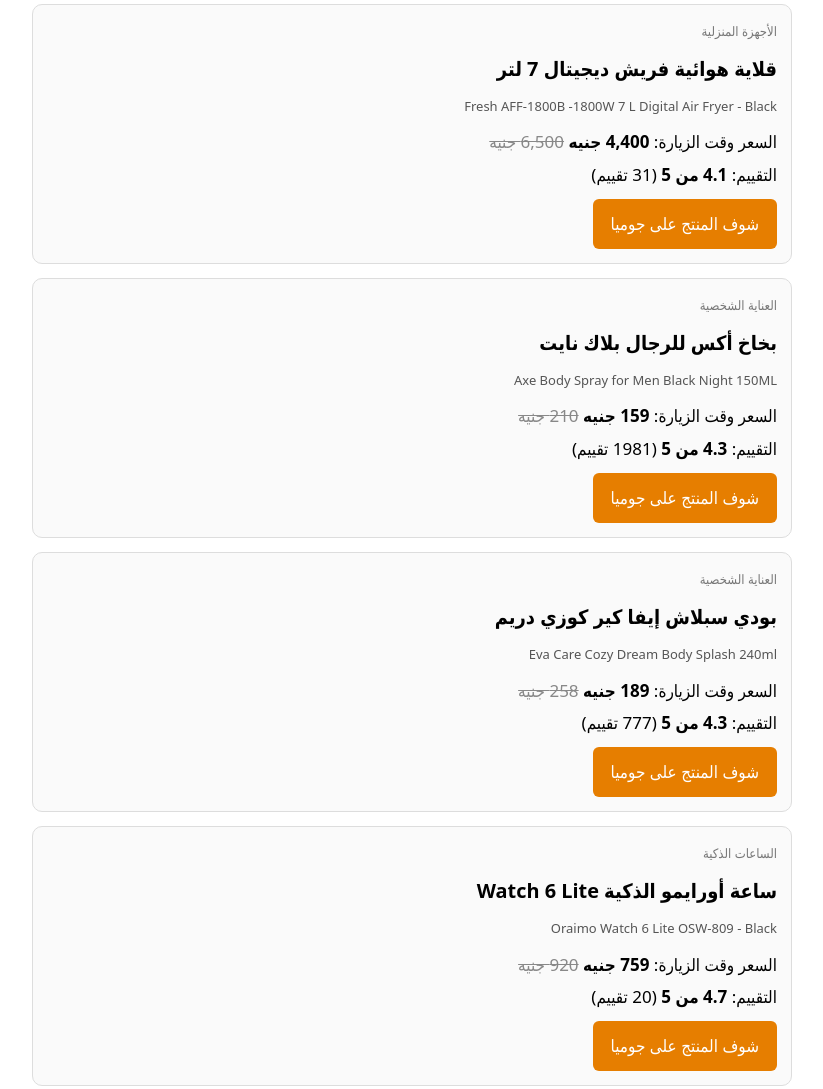
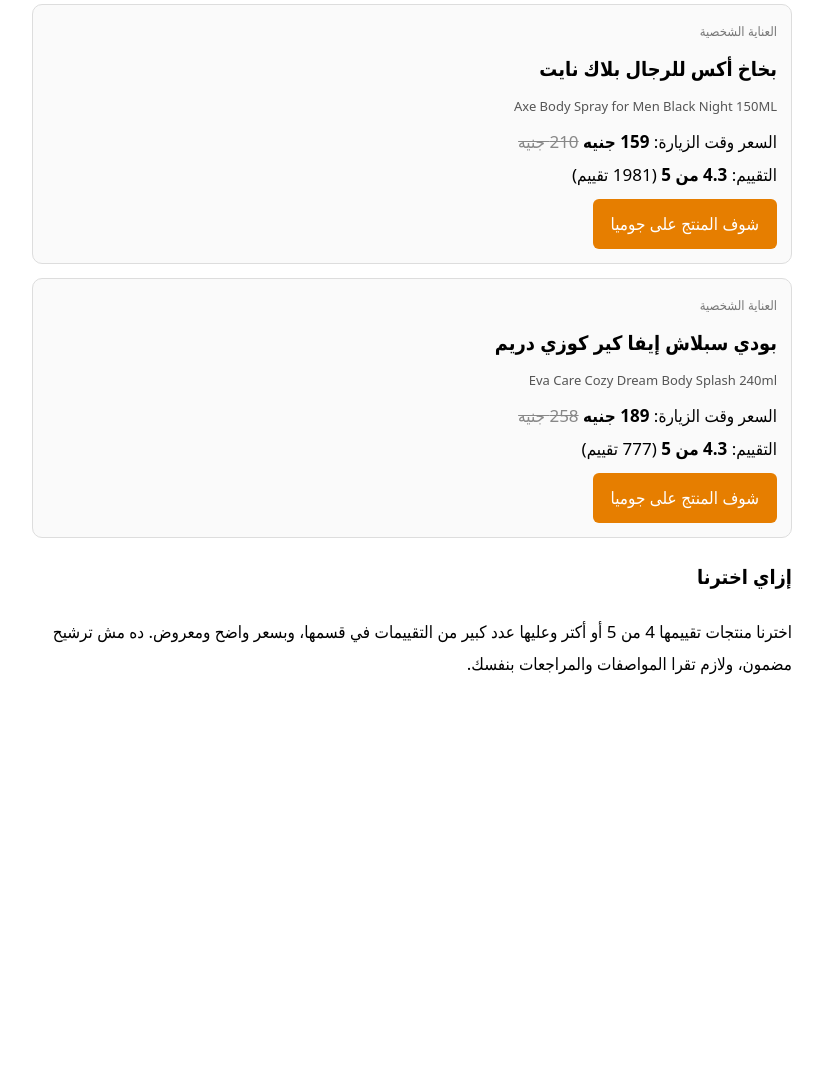
Before and after one commit to inmu175-commits/inmu175-commits.github.io, a plain HTML site: page egypt-deals/index.html in a window 1280 px wide. Shown: the part 1438-2527 px from the top of the page, without its empty margins (228-1051 px from the left). After the commit the page ends 2151 px from the top, so only its background shows below. Drawn offline with Linux system fonts and the light colour scheme.

Commit message:
Update index.html

```diff
--- a/egypt-deals/index.html
+++ b/egypt-deals/index.html
@@ -7,56 +7,44 @@
 <h1>دليل العروض المصري</h1>
 <p>موقع بيعرض منتجات مختارة من متاجر مصرية بالأسعار والتقييمات اللي بنشوفها على صفحات المتجر. المدونة: <a href="https://egyptdealsguide.blogspot.com">egyptdealsguide.blogspot.com</a></p>
 <div dir="rtl" style="text-align:right;font-size:17px;line-height:1.9">
-<p style="background:#fff3cd;padding:10px;border-radius:6px">تنبيه: بعض الروابط هنا ممكن تكون روابط إحالة، وممكن آخد عمولة صغيرة لو اشتريت من خلالها، من غير أي تكلفة إضافية عليك.</p>
+<p style="background:#fff3cd;padding:10px;border-radius:6px">تنبيه: أزرار جوميا هنا روابط إحالة (برنامج JForce من جوميا). لو اشتريت من خلالها ممكن آخد عمولة، من غير أي تكلفة إضافية عليك.</p>
 <p>اخترنا لك منتجات من صفحات جوميا مصر الأعلى تقييماً وعدد تقييمات، بأسعارها اللي شفناها يوم 26 نوفمبر 2026. الأسعار بتتغير، فتأكد من السعر في الصفحة قبل الشراء.</p>
 <div style="border:1px solid #ddd;border-radius:10px;padding:14px;margin:14px 0;background:#fafafa">
 <div style="font-size:13px;color:#777">الأحذية الرياضية</div>
 <h3 style="margin:6px 0">حذاء رياضي جلد رجالي</h3>
 <div style="direction:ltr;text-align:right;color:#555;font-size:13px">Activ Leather Low Cut Sneakers White &amp; Red</div>
 <p style="margin:8px 0">السعر وقت الزيارة: <b>699 جنيه</b> <s style="color:#888">1,299 جنيه</s><br>التقييم: <b>4.3 من 5</b> (346 تقييم)</p>
-<a href="https://www.jumia.com.eg/activ-leather-low-cut-sneakers-white-red-132388904.html" rel="nofollow sponsored noopener" target="_blank" style="display:inline-block;background:#e67e00;color:#fff;padding:9px 18px;border-radius:6px;text-decoration:none">شوف المنتج على جوميا</a>
+<a href="https://jmia.io/s8Oi6Ks" rel="nofollow sponsored noopener" target="_blank" style="display:inline-block;background:#e67e00;color:#fff;padding:9px 18px;border-radius:6px;text-decoration:none">شوف المنتج على جوميا</a>
 </div><div style="border:1px solid #ddd;border-radius:10px;padding:14px;margin:14px 0;background:#fafafa">
 <div style="font-size:13px;color:#777">الأحذية الرياضية</div>
 <h3 style="margin:6px 0">حذاء رياضي للجنسين أبيض</h3>
 <div style="direction:ltr;text-align:right;color:#555;font-size:13px">Activ White Perforated Lace Up Unisext Sneaker</div>
 <p style="margin:8px 0">السعر وقت الزيارة: <b>799 جنيه</b> <s style="color:#888">1,999 جنيه</s><br>التقييم: <b>4.4 من 5</b> (467 تقييم)</p>
-<a href="https://www.jumia.com.eg/activ-white-perforated-lace-up-unisext-sneaker-134916295.html" rel="nofollow sponsored noopener" target="_blank" style="display:inline-block;background:#e67e00;color:#fff;padding:9px 18px;border-radius:6px;text-decoration:none">شوف المنتج على جوميا</a>
+<a href="https://jmia.io/2Oah34E" rel="nofollow sponsored noopener" target="_blank" style="display:inline-block;background:#e67e00;color:#fff;padding:9px 18px;border-radius:6px;text-decoration:none">شوف المنتج على جوميا</a>
 </div><div style="border:1px solid #ddd;border-radius:10px;padding:14px;margin:14px 0;background:#fafafa">
 <div style="font-size:13px;color:#777">الأحذية الرياضية</div>
 <h3 style="margin:6px 0">حذاء رياضي للجنسين أسود</h3>
 <div style="direction:ltr;text-align:right;color:#555;font-size:13px">Activ Black Perforated Lace Up Unisext Sneaker</div>
 <p style="margin:8px 0">السعر وقت الزيارة: <b>799 جنيه</b> <s style="color:#888">1,999 جنيه</s><br>التقييم: <b>4.5 من 5</b> (223 تقييم)</p>
-<a href="https://www.jumia.com.eg/activ-black-perforated-lace-up-unisext-sneaker-135025022.html" rel="nofollow sponsored noopener" target="_blank" style="display:inline-block;background:#e67e00;color:#fff;padding:9px 18px;border-radius:6px;text-decoration:none">شوف المنتج على جوميا</a>
+<a href="https://jmia.io/yC2ZSRz" rel="nofollow sponsored noopener" target="_blank" style="display:inline-block;background:#e67e00;color:#fff;padding:9px 18px;border-radius:6px;text-decoration:none">شوف المنتج على جوميا</a>
 </div><div style="border:1px solid #ddd;border-radius:10px;padding:14px;margin:14px 0;background:#fafafa">
 <div style="font-size:13px;color:#777">الأجهزة المنزلية</div>
 <h3 style="margin:6px 0">قلاية هوائية فيليبس XL</h3>
 <div style="direction:ltr;text-align:right;color:#555;font-size:13px">Philips HD9270 Essential Airfryer XL - 2000 Watts</div>
 <p style="margin:8px 0">السعر وقت الزيارة: <b>6,849 جنيه</b> <s style="color:#888">12,999 جنيه</s><br>التقييم: <b>4.3 من 5</b> (523 تقييم)</p>
-<a href="https://www.jumia.com.eg/philips-hd9270-essential-airfryer-xl-2000-watts-22496387.html" rel="nofollow sponsored noopener" target="_blank" style="display:inline-block;background:#e67e00;color:#fff;padding:9px 18px;border-radius:6px;text-decoration:none">شوف المنتج على جوميا</a>
-</div><div style="border:1px solid #ddd;border-radius:10px;padding:14px;margin:14px 0;background:#fafafa">
-<div style="font-size:13px;color:#777">الأجهزة المنزلية</div>
-<h3 style="margin:6px 0">قلاية هوائية فريش ديجيتال 7 لتر</h3>
-<div style="direction:ltr;text-align:right;color:#555;font-size:13px">Fresh AFF-1800B -1800W 7 L Digital Air Fryer - Black</div>
-<p style="margin:8px 0">السعر وقت الزيارة: <b>4,400 جنيه</b> <s style="color:#888">6,500 جنيه</s><br>التقييم: <b>4.1 من 5</b> (31 تقييم)</p>
-<a href="https://www.jumia.com.eg/aff-1800b-1800w-5.5l-digital-air-fryer-black-fresh-mpg3851272.html" rel="nofollow sponsored noopener" target="_blank" style="display:inline-block;background:#e67e00;color:#fff;padding:9px 18px;border-radius:6px;text-decoration:none">شوف المنتج على جوميا</a>
+<a href="https://jmia.io/djsROsI" rel="nofollow sponsored noopener" target="_blank" style="display:inline-block;background:#e67e00;color:#fff;padding:9px 18px;border-radius:6px;text-decoration:none">شوف المنتج على جوميا</a>
 </div><div style="border:1px solid #ddd;border-radius:10px;padding:14px;margin:14px 0;background:#fafafa">
 <div style="font-size:13px;color:#777">العناية الشخصية</div>
 <h3 style="margin:6px 0">بخاخ أكس للرجال بلاك نايت</h3>
 <div style="direction:ltr;text-align:right;color:#555;font-size:13px">Axe Body Spray for Men Black Night 150ML</div>
 <p style="margin:8px 0">السعر وقت الزيارة: <b>159 جنيه</b> <s style="color:#888">210 جنيه</s><br>التقييم: <b>4.3 من 5</b> (1981 تقييم)</p>
-<a href="https://www.jumia.com.eg/body-spray-for-men-black-night-150ml-axe-mpg3840660.html" rel="nofollow sponsored noopener" target="_blank" style="display:inline-block;background:#e67e00;color:#fff;padding:9px 18px;border-radius:6px;text-decoration:none">شوف المنتج على جوميا</a>
+<a href="https://jmia.io/NPw6FKj" rel="nofollow sponsored noopener" target="_blank" style="display:inline-block;background:#e67e00;color:#fff;padding:9px 18px;border-radius:6px;text-decoration:none">شوف المنتج على جوميا</a>
 </div><div style="border:1px solid #ddd;border-radius:10px;padding:14px;margin:14px 0;background:#fafafa">
 <div style="font-size:13px;color:#777">العناية الشخصية</div>
 <h3 style="margin:6px 0">بودي سبلاش إيفا كير كوزي دريم</h3>
 <div style="direction:ltr;text-align:right;color:#555;font-size:13px">Eva Care Cozy Dream Body Splash 240ml</div>
 <p style="margin:8px 0">السعر وقت الزيارة: <b>189 جنيه</b> <s style="color:#888">258 جنيه</s><br>التقييم: <b>4.3 من 5</b> (777 تقييم)</p>
-<a href="https://www.jumia.com.eg/eva-care-cozy-dream-body-splash-240ml-39047509.html" rel="nofollow sponsored noopener" target="_blank" style="display:inline-block;background:#e67e00;color:#fff;padding:9px 18px;border-radius:6px;text-decoration:none">شوف المنتج على جوميا</a>
-</div><div style="border:1px solid #ddd;border-radius:10px;padding:14px;margin:14px 0;background:#fafafa">
-<div style="font-size:13px;color:#777">الساعات الذكية</div>
-<h3 style="margin:6px 0">ساعة أورايمو الذكية Watch 6 Lite</h3>
-<div style="direction:ltr;text-align:right;color:#555;font-size:13px">Oraimo Watch 6 Lite OSW-809 - Black</div>
-<p style="margin:8px 0">السعر وقت الزيارة: <b>759 جنيه</b> <s style="color:#888">920 جنيه</s><br>التقييم: <b>4.7 من 5</b> (20 تقييم)</p>
-<a href="https://www.jumia.com.eg/oraimo-watch-6-lite-osw-809-black-134713925.html" rel="nofollow sponsored noopener" target="_blank" style="display:inline-block;background:#e67e00;color:#fff;padding:9px 18px;border-radius:6px;text-decoration:none">شوف المنتج على جوميا</a>
+<a href="https://jmia.io/HpuNPx8" rel="nofollow sponsored noopener" target="_blank" style="display:inline-block;background:#e67e00;color:#fff;padding:9px 18px;border-radius:6px;text-decoration:none">شوف المنتج على جوميا</a>
 </div>
 <h3>إزاي اخترنا</h3>
 <p>اخترنا منتجات تقييمها 4 من 5 أو أكتر وعليها عدد كبير من التقييمات في قسمها، وبسعر واضح ومعروض. ده مش ترشيح مضمون، ولازم تقرا المواصفات والمراجعات بنفسك.</p>
```
